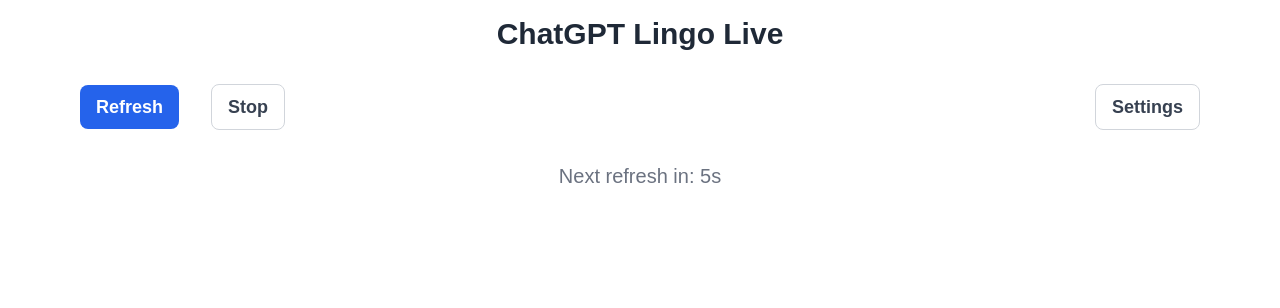
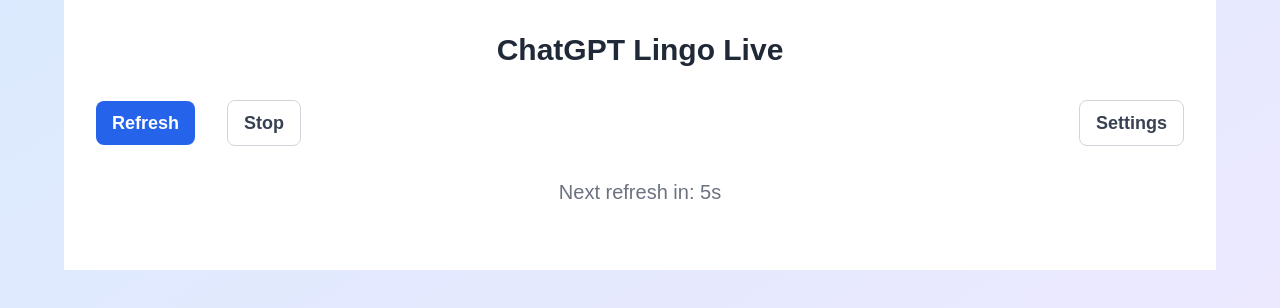
Before and after one commit to longbkit/chatgpt-lingo-live, a Next.js app: page / in a window 1280 px wide. Shown: the top 308 px of the page. Built offline with nearby package versions, Linux system fonts and the light colour scheme.

Commit message:
adjust layout

```diff
--- a/src/app/page.tsx
+++ b/src/app/page.tsx
@@ -3,6 +3,9 @@
 
 export default function Home() {
   return (
+    <>
+     <div className="hidden sm:block fixed inset-0 bg-gradient-to-br from-blue-100 to-purple-100 -z-10" />
     <ChatMessages />
+    </>
   );
 }
--- a/src/components/ChatMessages.tsx
+++ b/src/components/ChatMessages.tsx
@@ -139,7 +139,7 @@
   };
 
   return (
-    <div className="p-4 max-w-6xl mx-auto bg-white">
+    <div className="p-4 sm:p-8 max-w-6xl mx-auto bg-white">
       <h1 className="text-3xl font-bold mb-8 text-center text-gray-800">ChatGPT Lingo Live</h1>
       {error && <p className="text-red-500 mb-6 text-xl">{error}</p>}
       <div className="flex justify-between mb-8">
```
